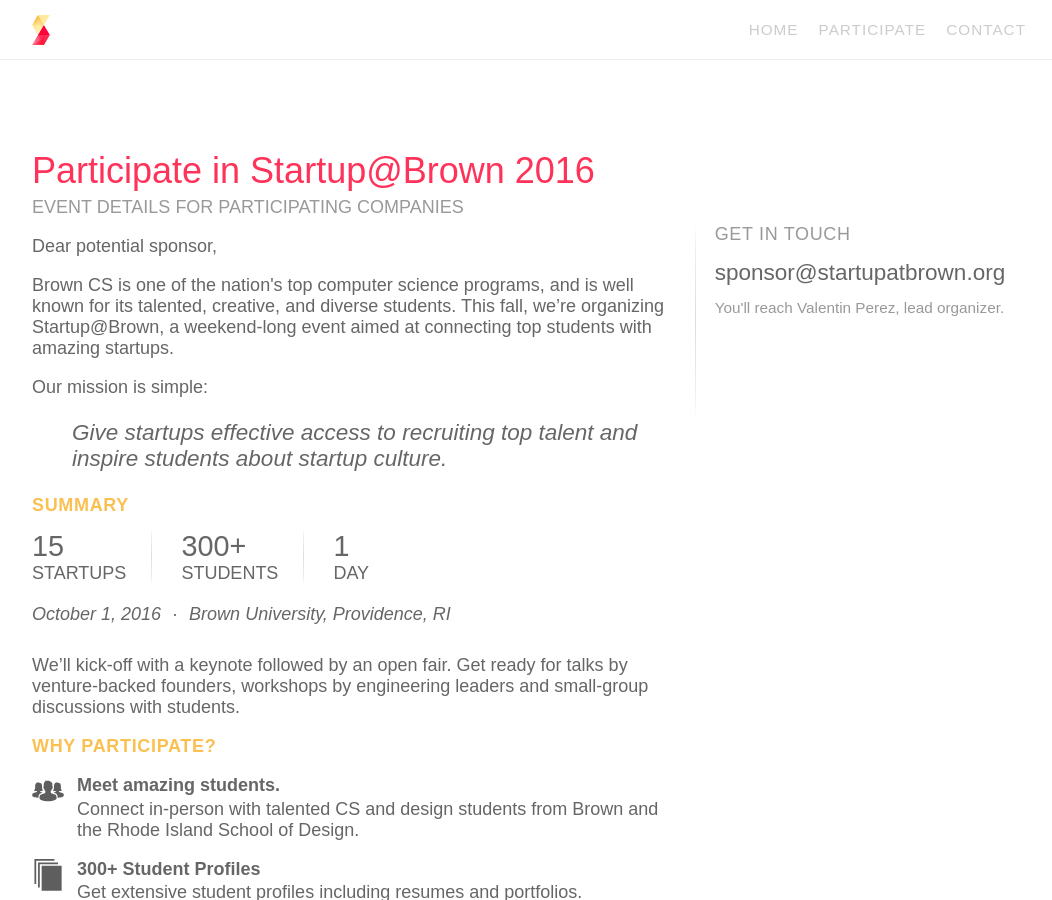
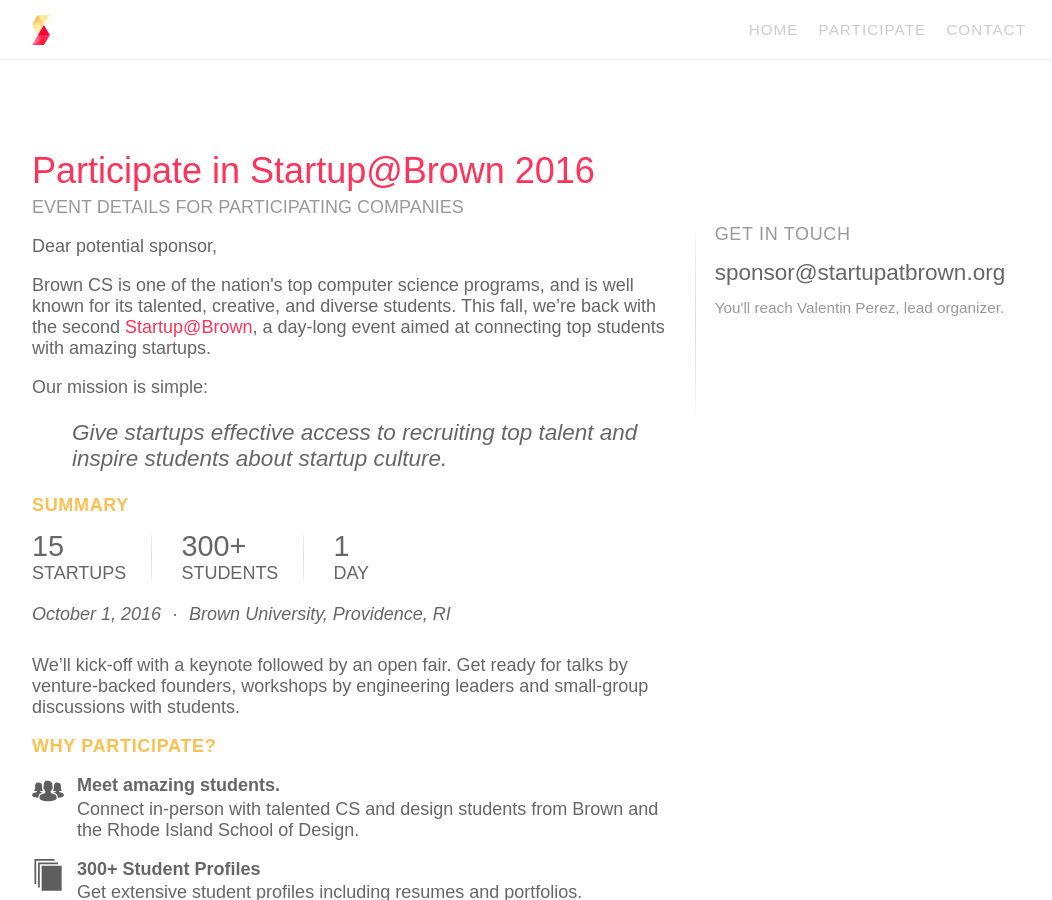
Before and after one commit to hackatbrown/2016.startupatbrown.org, a Jekyll site: the page built from participate.html, in a window 1280 px wide and 900 px high. Shown: the whole window, without its empty margins (111-1163 px from the left). Built offline with Jekyll 4.4.1, drawn with Linux system fonts in a browser that asks for light colours.

Commit message:
day-long

```diff
--- a/participate.html
+++ b/participate.html
@@ -16,7 +16,7 @@
 
       <p>Dear potential sponsor,</p>
 
-      <p>Brown CS is one of the nation's top computer science programs, and is well known for its talented, creative, and diverse students. This fall, we’re organizing Startup@Brown, a weekend-long event aimed at connecting top students with amazing startups.</p>
+      <p>Brown CS is one of the nation's top computer science programs, and is well known for its talented, creative, and diverse students. This fall, we’re back with the second <a href="http://startupatbrown.org" target="_blank">Startup@Brown</a>, a day-long event aimed at connecting top students with amazing startups.</p>
 
       <p>Our mission is simple:</p>
       <blockquote>
```
